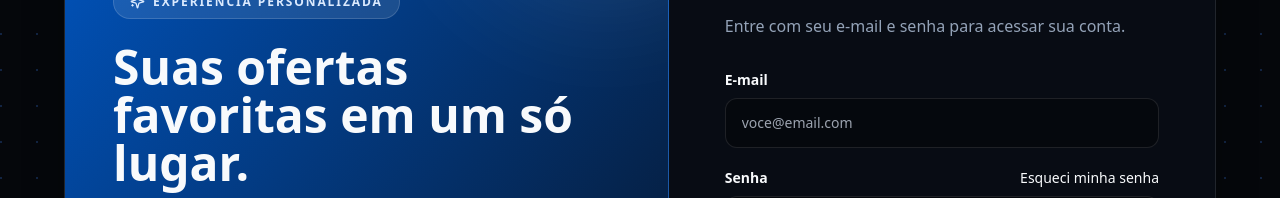
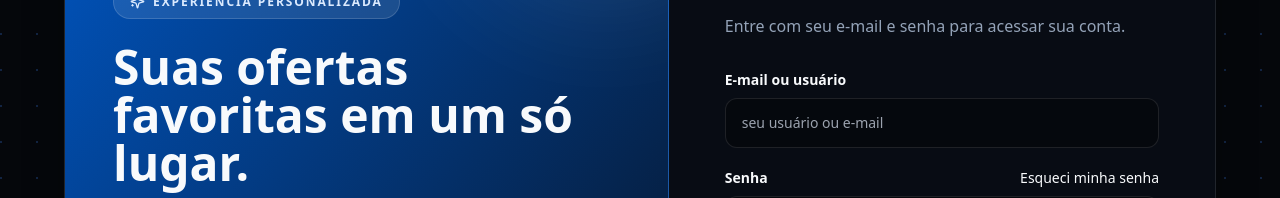
Before and after one commit to RobertoVitalino/techofertas-v1, a Next.js app: page /entrar in a window 1280 px wide. Shown: the part 255-453 px from the top of the page. Built offline with nearby package versions, Linux system fonts and the light colour scheme.

Commit message:
Adiciona login por nome de usuário

```diff
--- a/app/cadastro/page.tsx
+++ b/app/cadastro/page.tsx
@@ -3,7 +3,9 @@ import {
   CUSTOMER_SESSION_DURATION_SECONDS,
   createCustomerSessionToken,
   hashCustomerPassword,
+  isValidCustomerUsername,
   normalizeCustomerEmail,
+  normalizeCustomerUsername,
 } from '@/lib/customer-auth'
 import { prisma } from '@/lib/prisma'
 import { ArrowLeft, CheckCircle2, ShieldCheck, UserPlus, Zap } from 'lucide-react'
@@ -27,6 +29,7 @@ async function registerCustomer(formData: FormData) {
 
   const name = String(formData.get('name') || '').trim()
   const email = normalizeCustomerEmail(String(formData.get('email') || ''))
+  const username = normalizeCustomerUsername(String(formData.get('username') || ''))
   const password = String(formData.get('password') || '')
   const passwordConfirmation = String(formData.get('passwordConfirmation') || '')
   const acceptedTerms = formData.get('terms') === 'on'
@@ -37,6 +40,7 @@ async function registerCustomer(formData: FormData) {
     name.length < 2 ||
     name.length > 80 ||
     !email.includes('@') ||
+    !isValidCustomerUsername(username) ||
     password.length < 8 ||
     password.length > 128 ||
     !acceptedTerms
@@ -48,7 +52,11 @@ async function registerCustomer(formData: FormData) {
     redirect(`/cadastro?erro=senhas&${nextParam}`)
   }
 
-  const existingCustomer = await prisma.customer.findUnique({ where: { email } })
+  const existingCustomer = await prisma.customer.findFirst({
+    where: {
+      OR: [{ email }, { username }],
+    },
+  })
 
   if (existingCustomer) {
     redirect(`/cadastro?erro=email&${nextParam}`)
@@ -57,7 +65,7 @@ async function registerCustomer(formData: FormData) {
   try {
     const passwordHash = await hashCustomerPassword(password)
     const customer = await prisma.customer.create({
-      data: { name, email, passwordHash },
+      data: { name, email, username, passwordHash },
     })
     const session = await createCustomerSessionToken(customer.id)
 
@@ -129,6 +137,11 @@ export default function RegisterPage({
                 E-mail
                 <input id="register-email" name="email" type="email" autoComplete="email" required className="rounded-xl border border-white/10 bg-black/30 px-4 py-3.5 font-normal outline-none transition focus:border-brand-500 focus:ring-2 focus:ring-brand-500/20" placeholder="voce@email.com" />
               </label>
+              <label className="grid gap-2 text-sm font-bold" htmlFor="register-username">
+                Nome de usuário
+                <input id="register-username" name="username" type="text" autoComplete="username" minLength={3} maxLength={30} pattern="[A-Za-z0-9._-]+" required className="rounded-xl border border-white/10 bg-black/30 px-4 py-3.5 font-normal outline-none transition focus:border-brand-500 focus:ring-2 focus:ring-brand-500/20" placeholder="Escolha seu usuário" />
+                <span className="font-normal text-slate-500">Use letras, números, ponto, hífen ou sublinhado.</span>
+              </label>
               <div className="grid gap-5 sm:grid-cols-2">
                 <label className="grid gap-2 text-sm font-bold" htmlFor="register-password">
                   Senha
@@ -140,9 +153,9 @@ export default function RegisterPage({
                 </label>
               </div>
 
-              {searchParams?.erro === 'dados' ? <p className="rounded-xl border border-red-500/30 bg-red-500/10 px-4 py-3 text-sm text-red-200" role="alert">Confira os dados. A senha deve ter pelo menos 8 caracteres e os termos precisam ser aceitos.</p> : null}
+              {searchParams?.erro === 'dados' ? <p className="rounded-xl border border-red-500/30 bg-red-500/10 px-4 py-3 text-sm text-red-200" role="alert">Confira os dados, o nome de usuário e a senha. A senha deve ter pelo menos 8 caracteres e os termos precisam ser aceitos.</p> : null}
               {searchParams?.erro === 'senhas' ? <p className="rounded-xl border border-red-500/30 bg-red-500/10 px-4 py-3 text-sm text-red-200" role="alert">As senhas informadas não são iguais.</p> : null}
-              {searchParams?.erro === 'email' ? <p className="rounded-xl border border-amber-500/30 bg-amber-500/10 px-4 py-3 text-sm text-amber-100" role="alert">Este e-mail já possui uma conta. Entre com sua senha.</p> : null}
+              {searchParams?.erro === 'email' ? <p className="rounded-xl border border-amber-500/30 bg-amber-500/10 px-4 py-3 text-sm text-amber-100" role="alert">Este e-mail ou nome de usuário já possui uma conta. Entre com sua senha.</p> : null}
               {searchParams?.erro === 'configuracao' ? <p className="rounded-xl border border-amber-500/30 bg-amber-500/10 px-4 py-3 text-sm text-amber-100" role="alert">Não foi possível criar sua conta agora. Tente novamente em instantes.</p> : null}
 
               <label className="flex items-start gap-3 text-sm leading-relaxed text-slate-400">
--- a/app/entrar/page.tsx
+++ b/app/entrar/page.tsx
@@ -2,7 +2,6 @@ import {
   CUSTOMER_SESSION_COOKIE,
   CUSTOMER_SESSION_DURATION_SECONDS,
   createCustomerSessionToken,
-  normalizeCustomerEmail,
   verifyCustomerPassword,
 } from '@/lib/customer-auth'
 import { prisma } from '@/lib/prisma'
@@ -34,10 +33,14 @@ function getSafeDestination(value: FormDataEntryValue | string | null | undefine
 async function loginCustomer(formData: FormData) {
   'use server'
 
-  const email = normalizeCustomerEmail(String(formData.get('email') || ''))
+  const identifier = String(formData.get('identifier') || '').trim().toLowerCase()
   const password = String(formData.get('password') || '')
   const destination = getSafeDestination(formData.get('next'))
-  const customer = await prisma.customer.findUnique({ where: { email } })
+  const customer = await prisma.customer.findFirst({
+    where: {
+      OR: [{ email: identifier }, { username: identifier }],
+    },
+  })
 
   if (!customer || !(await verifyCustomerPassword(password, customer.passwordHash))) {
     redirect(`/entrar?erro=credenciais&next=${encodeURIComponent(destination)}`)
@@ -139,16 +142,16 @@ export default function CustomerLoginPage({
             <form action={loginCustomer} className="mt-8 grid gap-5">
               <input type="hidden" name="next" value={destination} />
 
-              <label className="grid gap-2 text-sm font-bold" htmlFor="customer-email">
-                E-mail
+              <label className="grid gap-2 text-sm font-bold" htmlFor="customer-identifier">
+                E-mail ou usuário
                 <input
-                  id="customer-email"
-                  name="email"
-                  type="email"
-                  autoComplete="email"
+                  id="customer-identifier"
+                  name="identifier"
+                  type="text"
+                  autoComplete="username"
                   required
                   className="rounded-xl border border-white/10 bg-black/30 px-4 py-3.5 font-normal outline-none transition focus:border-brand-500 focus:ring-2 focus:ring-brand-500/20"
-                  placeholder="voce@email.com"
+                  placeholder="seu usuário ou e-mail"
                 />
               </label>
 
--- a/app/minha-conta/page.tsx
+++ b/app/minha-conta/page.tsx
@@ -81,6 +81,7 @@ export default async function CustomerAccountPage({
             </div>
             <dl className="mt-7 grid gap-5">
               <div className="rounded-2xl border border-white/10 bg-black/20 p-4"><dt className="text-xs font-bold uppercase tracking-wider text-slate-500">Nome completo</dt><dd className="mt-1 font-bold">{customer.name}</dd></div>
+              {customer.username ? <div className="rounded-2xl border border-white/10 bg-black/20 p-4"><dt className="text-xs font-bold uppercase tracking-wider text-slate-500">Nome de usuário</dt><dd className="mt-1 font-bold">@{customer.username}</dd></div> : null}
               <div className="rounded-2xl border border-white/10 bg-black/20 p-4"><dt className="flex items-center gap-2 text-xs font-bold uppercase tracking-wider text-slate-500"><Mail size={14} /> E-mail</dt><dd className="mt-1 break-all font-bold">{customer.email}</dd></div>
               <div className="rounded-2xl border border-white/10 bg-black/20 p-4"><dt className="flex items-center gap-2 text-xs font-bold uppercase tracking-wider text-slate-500"><CalendarDays size={14} /> Cliente desde</dt><dd className="mt-1 font-bold">{new Intl.DateTimeFormat('pt-BR', { dateStyle: 'long' }).format(customer.createdAt)}</dd></div>
             </dl>
--- a/lib/customer-auth.ts
+++ b/lib/customer-auth.ts
@@ -60,6 +60,14 @@ async function sign(value: string) {
 
 export function normalizeCustomerEmail(email: string) {
   return email.trim().toLowerCase()
+}
+
+export function normalizeCustomerUsername(username: string) {
+  return username.trim().toLowerCase()
+}
+
+export function isValidCustomerUsername(username: string) {
+  return /^[a-z0-9._-]{3,30}$/.test(username)
 }
 
 export async function hashCustomerPassword(password: string) {
--- a/lib/require-customer.ts
+++ b/lib/require-customer.ts
@@ -19,6 +19,7 @@ export async function requireCustomer() {
       id: true,
       name: true,
       email: true,
+      username: true,
       createdAt: true,
     },
   })
```
Also changed, not shown: 2 other files (tests, documents, lock files or other folders).
